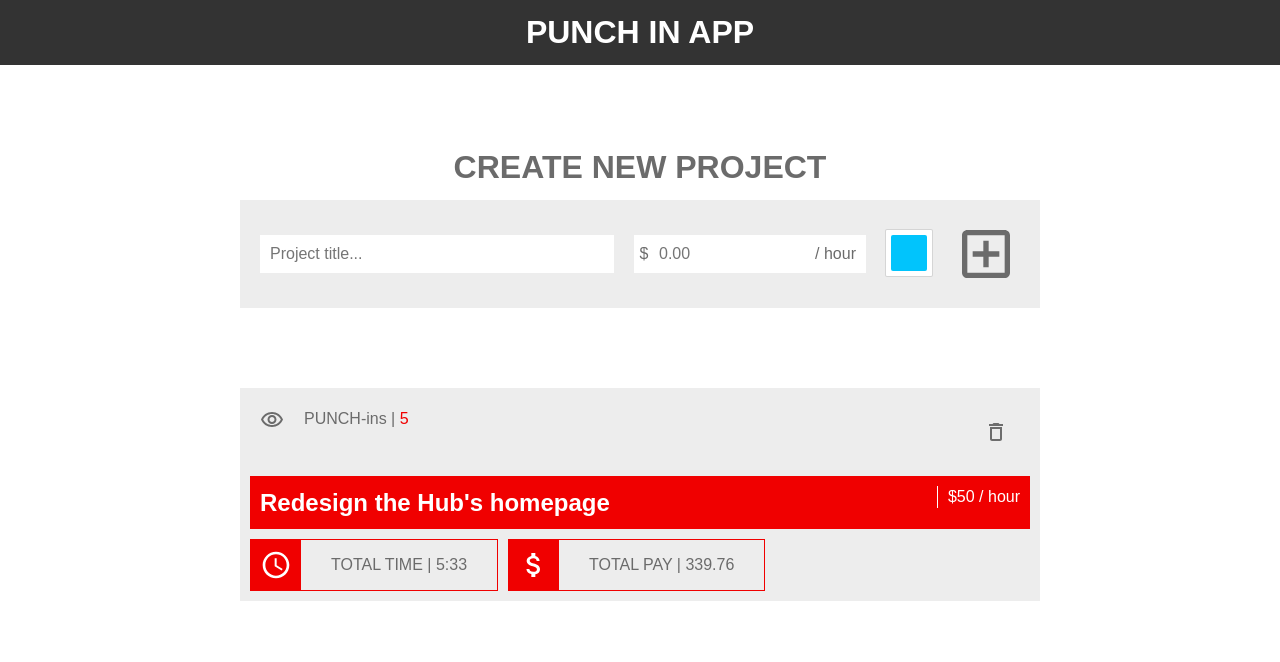
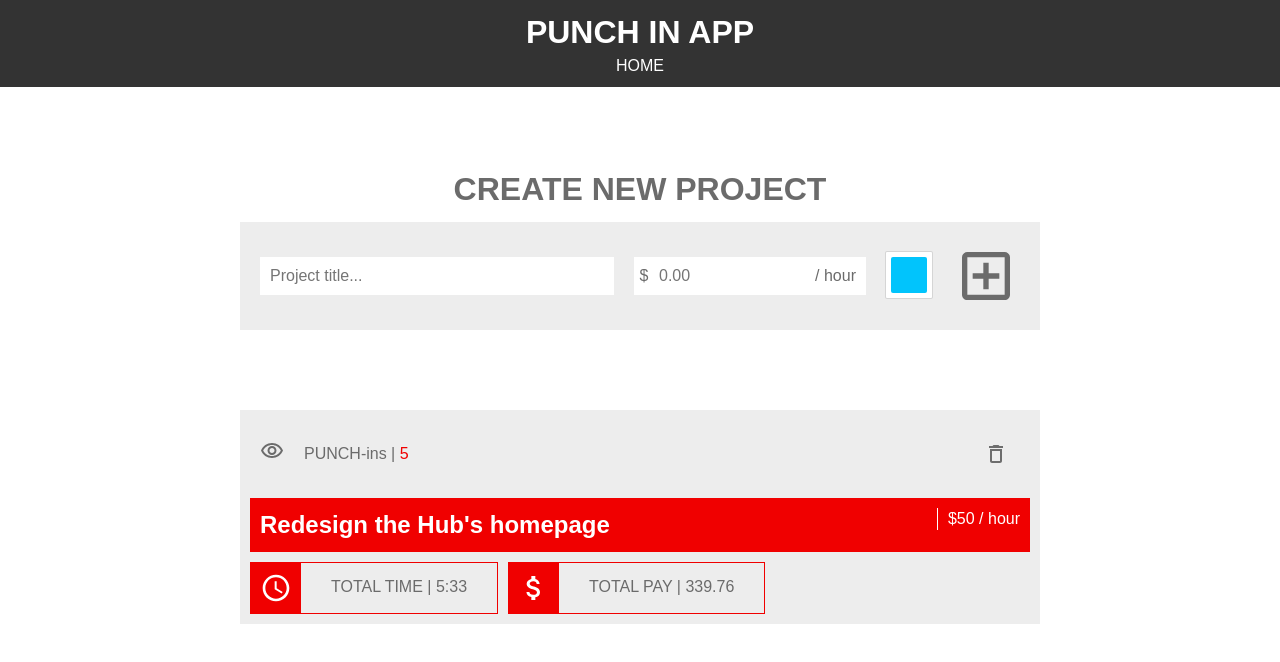
Before and after one commit to bradmallett/punch-in, a React (Create React App) app: page / in a window 1280 px wide. Shown: the top 662 px of the page. Built offline with nearby package versions, Linux system fonts and the light colour scheme.

Commit message:
created links for buttons

```diff
--- a/src/App.css
+++ b/src/App.css
@@ -11,6 +11,11 @@ body {
 
 a {
   text-decoration: none;
+}
+
+.linkColors {
+  color: #6b6b6b;
+  cursor: pointer;
 }
 
 
@@ -29,6 +34,7 @@ a {
   width: 100%;
   padding: 10px;
   display: flex;
+  align-items: center;
 }
 
 .punchInStyle {
--- a/src/App.js
+++ b/src/App.js
@@ -6,6 +6,7 @@ import Header from './components/Header';
 import Projects from './components/viewProjects/Projects';
 import AddProject from './components/viewProjects/AddProject';
 import PunchInLoop from './components/viewPunchin/PunchInLoop';
+import { Link } from 'react-router-dom';
 
 
 
--- a/src/components/Header.js
+++ b/src/components/Header.js
@@ -1,9 +1,12 @@
-import React from 'react'
+import React from 'react';
+import { Link } from 'react-router-dom';
+
 
 export default function Header() {
     return (
         <header style={headerStyle}>
             <h1>PUNCH IN APP</h1>
+            <Link style={linkStyle} to='/'>HOME</Link>
         </header>
     )
 }
@@ -14,3 +17,9 @@ const headerStyle = {
     textAlign: 'center',
     padding: '10px'
 }
+
+const linkStyle = {
+    color: '#fff',
+    textDecoration: 'none',
+    margin: '0px 5px'
+}
--- a/src/components/viewProjects/ProjectItem.js
+++ b/src/components/viewProjects/ProjectItem.js
@@ -7,6 +7,8 @@ import AttachMoneyOutlinedIcon from '@material-ui/icons/AttachMoneyOutlined';
 import IconButton from '@material-ui/core/IconButton';
 import Tooltip from '@material-ui/core/Tooltip';
 import Zoom from '@material-ui/core/Zoom';
+import { Link } from 'react-router-dom';
+
 
 export class ProjectItem extends Component {
 
@@ -23,7 +25,9 @@ export class ProjectItem extends Component {
                 <div className='projectTopBar'>
                     <Tooltip TransitionComponent={Zoom} title="View Project" arrow>
                         <div>
-                            <VisibilityOutlinedIcon className='eyeball'/>
+                            <Link to='/punchin' className='linkColors'>
+                                    <VisibilityOutlinedIcon className='eyeball'/>
+                            </Link>
                         </div>
                     </Tooltip>
                      <p className='punchInStyle'>PUNCH-ins | <span style={{color: color}}>{punchIns}</span></p>
--- a/src/components/viewPunchin/PunchIn.js
+++ b/src/components/viewPunchin/PunchIn.js
@@ -2,13 +2,17 @@ import React, { Component } from 'react';
 import PropTypes from 'prop-types';
 import TimeEntriesLoop from './TimeEntriesLoop';
 import { v4 as uuidv4 } from 'uuid';
+import { Link } from 'react-router-dom';
 
 import DeleteOutlineOutlinedIcon from '@material-ui/icons/DeleteOutlineOutlined';
 import QueryBuilderOutlinedIcon from '@material-ui/icons/QueryBuilderOutlined';
 import AttachMoneyOutlinedIcon from '@material-ui/icons/AttachMoneyOutlined';
+import HomeOutlinedIcon from '@material-ui/icons/HomeOutlined';
 import IconButton from '@material-ui/core/IconButton';
 import Tooltip from '@material-ui/core/Tooltip';
 import Zoom from '@material-ui/core/Zoom';
+
+
 
 export class PunchIn extends Component {
 
@@ -50,6 +54,13 @@ export class PunchIn extends Component {
         return (
             <div className='projectContain'>
                 <div className='projectTopBar'>
+                    <Tooltip TransitionComponent={Zoom} title="Back to Projects" arrow>
+                        <div>
+                            <Link to='/' className='linkColors'>
+                                    <HomeOutlinedIcon className='eyeball'/>
+                            </Link>
+                        </div>
+                    </Tooltip>
                      <p className='punchInStyle'>PUNCH-ins | <span style={{color: color}}>{punchIns}</span></p>
                      <Tooltip TransitionComponent={Zoom} title="Delete Project" arrow>
                         <div className='closeIconRight'>
```
